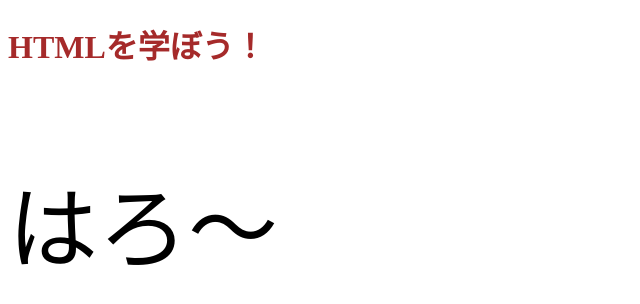
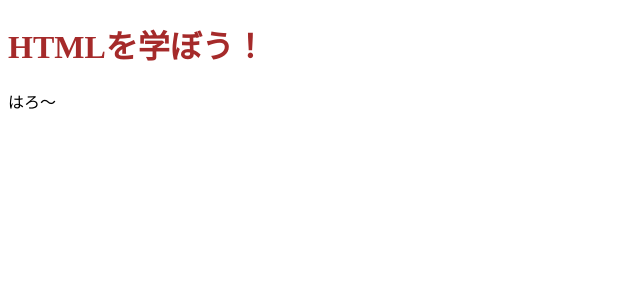
Before and after one commit to otsubo2497/my_web_page, a plain HTML site: page index.html in a window 1280 px wide. Shown: the whole page, without its empty margins (0-640 px from the left). Drawn offline with Linux system fonts and the light colour scheme.

Commit message:
はじめてのHTMLとCSS

```diff
--- a/index.html
+++ b/index.html
@@ -11,10 +11,6 @@
         h1 {
             color: brown;
         }
-
-        p {
-            font-size: 90px;
-        }
     </style>
 
 </head>
```
